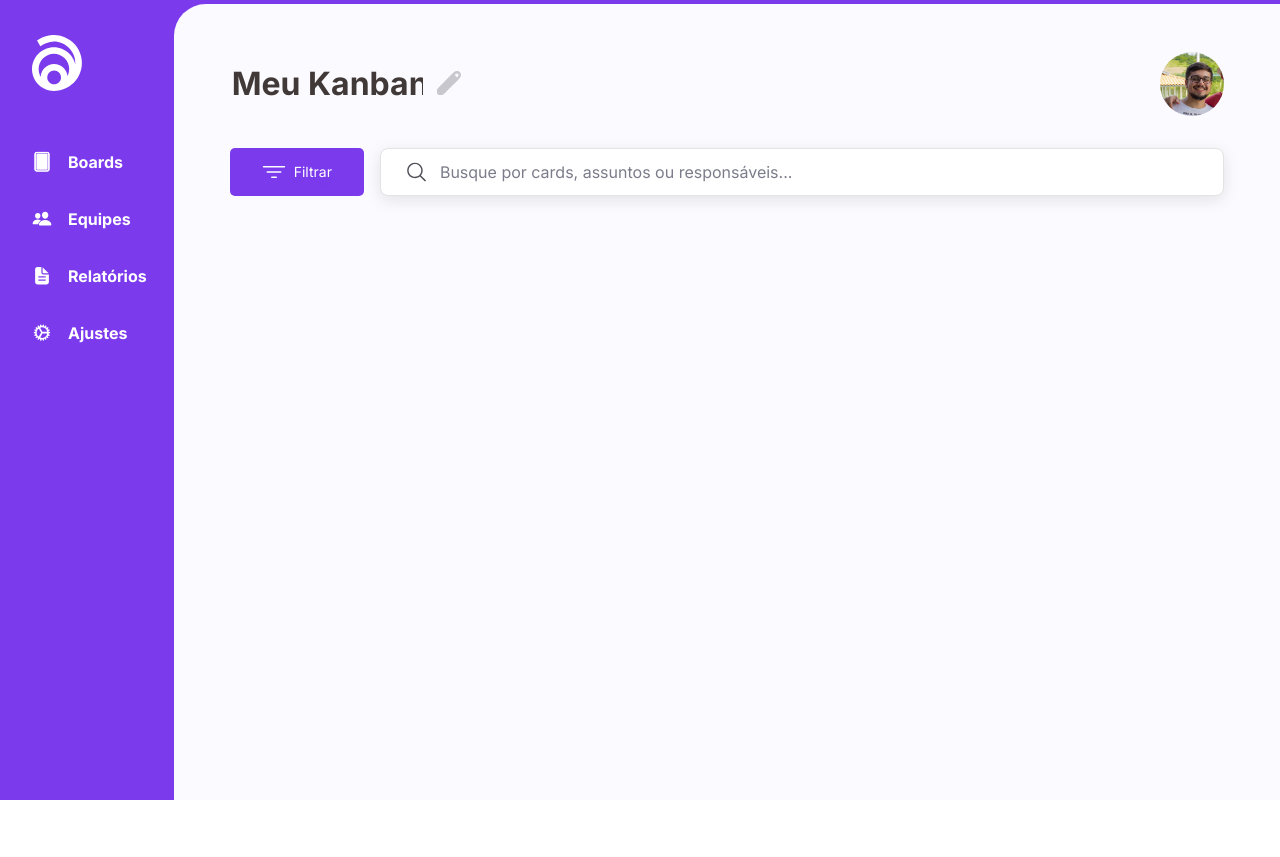
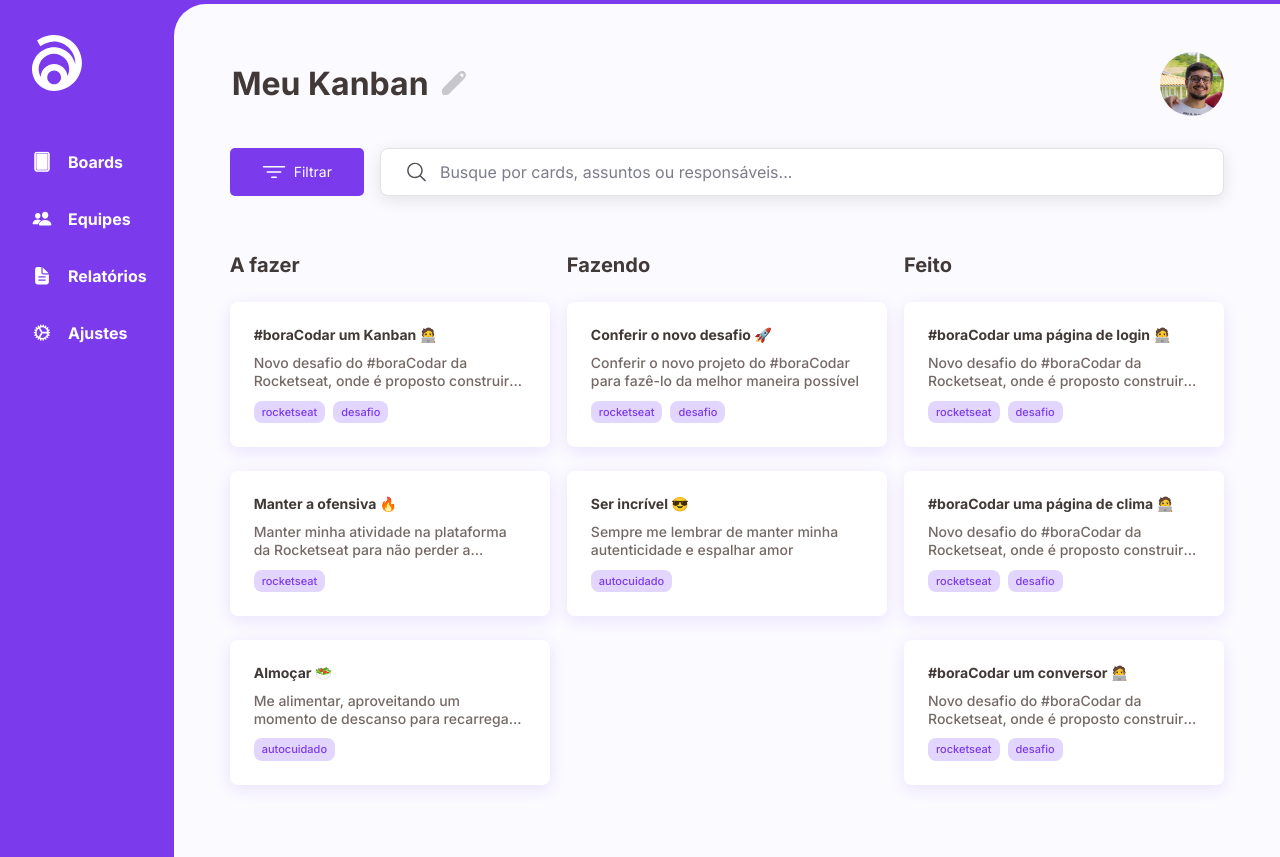
Before and after one commit to NicolasOliveira861/my-own-kanban, a React (Vite) app: page /boards/1 in a window 1280 px wide. Before the commit the page ends 800 px from the top, so only its background shows below. Built offline with nearby package versions, Linux system fonts and the light colour scheme.

Commit message:
feat: finishes kanban project

```diff
--- /dev/null
+++ b/src/assets/mocks/cards.ts
@@ -0,0 +1,67 @@
+import { CardProps } from '../../typings/cards';
+
+export const cards: CardProps[] = [
+  {
+    title: '#boraCodar um Kanban 🧑‍💻',
+    description:
+      'Novo desafio do #boraCodar da Rocketseat, onde é proposto construir um quadro de Kanban.',
+    tags: ['rocketseat', 'desafio'],
+    state: 'to do',
+  },
+
+  {
+    title: 'Manter a ofensiva 🔥',
+    description:
+      'Manter minha atividade na plataforma da Rocketseat para não perder a ofensiva',
+    tags: ['rocketseat'],
+    state: 'to do',
+  },
+
+  {
+    title: 'Almoçar 🥗',
+    description:
+      'Me alimentar, aproveitando um momento de descanso para recarregar minhas energias durante o almoço',
+    tags: ['autocuidado'],
+    state: 'to do',
+  },
+
+  {
+    title: 'Conferir o novo desafio 🚀 ',
+    description:
+      'Conferir o novo projeto do #boraCodar para fazê-lo da melhor maneira possível',
+    tags: ['rocketseat', 'desafio'],
+    state: 'doing',
+  },
+
+  {
+    title: 'Ser incrível 😎',
+    description:
+      'Sempre me lembrar de manter minha autenticidade e espalhar amor',
+    tags: ['autocuidado'],
+    state: 'doing',
+  },
+
+  {
+    title: '#boraCodar uma página de login 🧑‍💻',
+    description:
+      'Novo desafio do #boraCodar da Rocketseat, onde é proposto construir um quadro de Kanban.',
+    tags: ['rocketseat', 'desafio'],
+    state: 'done',
+  },
+
+  {
+    title: '#boraCodar uma página de clima 🧑‍💻',
+    description:
+      'Novo desafio do #boraCodar da Rocketseat, onde é proposto construir um quadro de Kanban.',
+    tags: ['rocketseat', 'desafio'],
+    state: 'done',
+  },
+
+  {
+    title: '#boraCodar um conversor 🧑‍💻',
+    description:
+      'Novo desafio do #boraCodar da Rocketseat, onde é proposto construir um quadro de Kanban.',
+    tags: ['rocketseat', 'desafio'],
+    state: 'done',
+  },
+];
--- /dev/null
+++ b/src/components/Card/index.tsx
@@ -0,0 +1,20 @@
+import { CardProps } from '../../typings/cards';
+import { Container, Tag, Tags } from './styles';
+
+export const Card = ({ description, tags, title }: CardProps) => {
+  return (
+    <Container>
+      <h2>{title}</h2>
+
+      <p>{description}</p>
+
+      {tags && (
+        <Tags>
+          {tags.map((tag) => (
+            <Tag>{tag}</Tag>
+          ))}
+        </Tags>
+      )}
+    </Container>
+  );
+};
--- /dev/null
+++ b/src/components/Card/styles.ts
@@ -0,0 +1,49 @@
+import styled from 'styled-components';
+
+export const Container = styled.div`
+  display: flex;
+  flex-direction: column;
+  gap: 10px;
+  background: #ffffff;
+  box-shadow: 0px 4px 16px #eae2fd;
+  border-radius: 8px;
+  max-height: 153px;
+  max-width: 320px;
+  padding: 24px;
+
+  h2 {
+    color: ${({ theme }) => theme.colors.black.text};
+    font-weight: 700;
+    font-size: 14px;
+    line-height: 130%;
+  }
+
+  p {
+    color: ${({ theme }) => theme.colors.gray.secondary};
+    font-weight: 500;
+    font-size: 14px;
+    line-height: 130%;
+    display: -webkit-box;
+    -webkit-line-clamp: 2;
+    line-clamp: 2;
+    -webkit-box-orient: vertical;
+    overflow: hidden;
+    text-overflow: ellipsis;
+  }
+`;
+
+export const Tags = styled.div`
+  display: flex;
+  gap: 8px;
+`;
+
+export const Tag = styled.span`
+  display: block;
+  padding: 4px 8px;
+  background: ${({ theme }) => theme.colors.purple.secondary};
+  border-radius: 8px;
+  color: ${({ theme }) => theme.colors.purple.primary};
+  font-weight: 500;
+  font-size: 11px;
+  line-height: 130%;
+`;
--- /dev/null
+++ b/src/components/CardsHandler/index.tsx
@@ -0,0 +1,48 @@
+import { useEffect, useState } from 'react';
+import { CardProps } from '../../typings/cards';
+import { Card } from '../Card';
+import { Column, Container, Cards } from './styles';
+
+interface Props {
+  cards: CardProps[];
+}
+
+export const CardsHandler = ({ cards }: Props) => {
+  const [todo, setTodo] = useState<CardProps[] | []>([]);
+  const [doing, setDoing] = useState<CardProps[] | []>([]);
+  const [done, setDone] = useState<CardProps[] | []>([]);
+
+  useEffect(() => {
+    const todoArr = cards.filter((card) => card.state === 'to do');
+    const doingArr = cards.filter((card) => card.state === 'doing');
+    const doneArr = cards.filter((card) => card.state === 'done');
+
+    if (todoArr) setTodo(todoArr);
+
+    if (doingArr) setDoing(doingArr);
+
+    if (doneArr) setDone(doneArr);
+  }, []);
+
+  return (
+    <Container>
+      <Column>
+        <h1>A fazer</h1>
+
+        <Cards>{todo && todo.map((card) => <Card {...card} />)}</Cards>
+      </Column>
+
+      <Column>
+        <h1>Fazendo</h1>
+
+        <Cards>{doing && doing.map((card) => <Card {...card} />)}</Cards>
+      </Column>
+
+      <Column>
+        <h1>Feito</h1>
+
+        <Cards>{done && done.map((card) => <Card {...card} />)}</Cards>
+      </Column>
+    </Container>
+  );
+};
--- /dev/null
+++ b/src/components/CardsHandler/styles.ts
@@ -0,0 +1,31 @@
+import styled from 'styled-components';
+
+export const Container = styled.div`
+  display: flex;
+  height: 100%;
+  width: 100%;
+  justify-content: space-between;
+  margin-top: 32px;
+  padding: 24px;
+`;
+
+export const Column = styled.section`
+  display: flex;
+  flex-direction: column;
+
+  h1 {
+    font-weight: 700;
+    font-size: 20px;
+    line-height: 130%;
+    color: ${({ theme }) => theme.colors.black.text};
+    margin-bottom: 24px;
+  }
+`;
+
+export const Cards = styled.div`
+  display: flex;
+  flex-direction: column;
+  gap: 24px;
+  overflow: initial auto;
+  /* max-height: 400px; */
+`;
--- a/src/components/EditableName/index.tsx
+++ b/src/components/EditableName/index.tsx
@@ -34,7 +34,7 @@ export const EditableName = ({ boardName }: Props) => {
 
       <input
         type='text'
-        style={isEditing ? { width: width + 20 } : { width: width + 5 }}
+        style={isEditing ? { width: width + 20 } : { width: width + 10 }}
         className={isEditing ? 'editing' : ''}
         value={name}
         onChange={handleChangeName}
--- a/src/components/Filter/styles.ts
+++ b/src/components/Filter/styles.ts
@@ -5,6 +5,7 @@ export const Container = styled.div`
   display: flex;
   align-items: center;
   height: 48px;
+  min-height: 48px;
   margin-top: 32px;
   padding: 0 24px;
 `;
--- a/src/components/SearchBar/styles.ts
+++ b/src/components/SearchBar/styles.ts
@@ -24,7 +24,7 @@ export const Bar = styled.div`
     font-weight: 400;
     font-size: 16px;
     line-height: 100%;
-    color: ${({ theme }) => theme.colors.gray};
+    color: ${({ theme }) => theme.colors.gray.primary};
     outline: none;
     margin-left: 10px;
 
@@ -32,7 +32,7 @@ export const Bar = styled.div`
       font-weight: 400;
       font-size: 16px;
       line-height: 100%;
-      color: ${({ theme }) => theme.colors.gray};
+      color: ${({ theme }) => theme.colors.gray.primary};
     }
   }
 `;
--- a/src/pages/board/index.tsx
+++ b/src/pages/board/index.tsx
@@ -1,3 +1,5 @@
+import { cards } from '../../assets/mocks/cards';
+import { CardsHandler } from '../../components/CardsHandler';
 import { Filter } from '../../components/Filter';
 import { Heading } from '../../components/Heading';
 import { Container } from './styles';
@@ -8,6 +10,8 @@ export const Board = () => {
       <Heading boardName='Meu Kanban' profilePicUrl='/user_1.jpg' />
 
       <Filter />
+
+      <CardsHandler cards={cards} />
     </Container>
   );
 };
--- a/src/styles/theme.ts
+++ b/src/styles/theme.ts
@@ -7,7 +7,10 @@ export const theme = {
     black: {
       text: '#403937',
     },
-    gray: '#7C7C8A',
+    gray: {
+      primary: '#7C7C8A',
+      secondary: '#756966',
+    },
     bg: '#FBFAFF',
   },
 };
--- /dev/null
+++ b/src/typings/cards.d.ts
@@ -0,0 +1,6 @@
+export interface CardProps {
+  title: string;
+  description: string;
+  tags?: string[];
+  state: 'to do' | 'doing' | 'done';
+}
--- a/src/typings/styled.d.ts
+++ b/src/typings/styled.d.ts
@@ -10,7 +10,10 @@ declare module 'styled-components' {
       black: {
         text: string;
       };
-      gray: string;
+      gray: {
+        primary: string;
+        secondary: string;
+      };
       bg: string;
     };
   }
```
